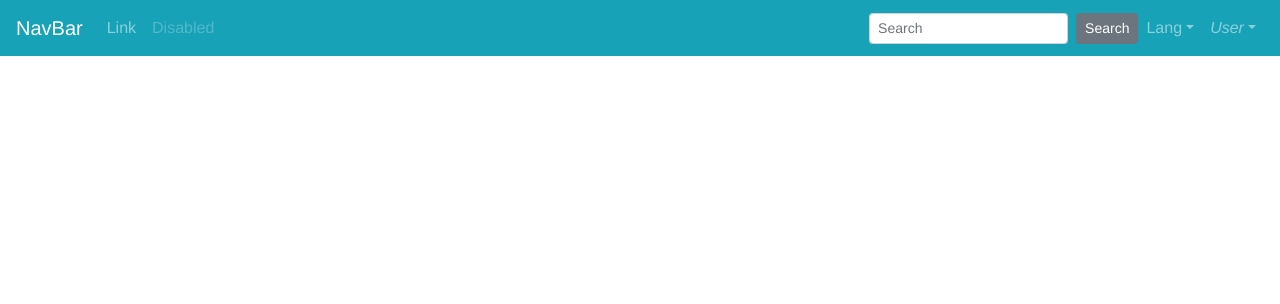
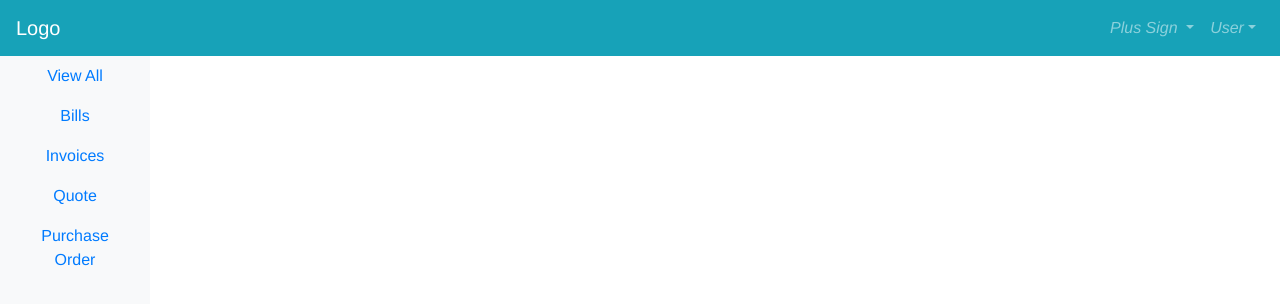
Before and after one commit to chen-gloria/financial-schedule, a Vue app in the folder financial_schedule/frontend/: page / in a window 1280 px wide. Shown: the top 304 px of the page. Built offline with nearby package versions, Linux system fonts and the light colour scheme.

Commit message:
Make sidebar underneath the headbar, make it fixed on the left side, responsive effect is good.

```diff
--- a/financial_schedule/frontend/package.json
+++ b/financial_schedule/frontend/package.json
@@ -11,7 +11,7 @@
     "bootstrap": "^4.3.1",
     "bootstrap-vue": "^2.21.2",
     "core-js": "^3.6.5",
-    "popper.js": "^1.16.0",
+    "popper.js": "^1.16.1",
     "portal-vue": "^2.1.7",
     "vue": "^2.6.11",
     "vue-router": "^3.2.0"
--- a/financial_schedule/frontend/src/App.vue
+++ b/financial_schedule/frontend/src/App.vue
@@ -3,6 +3,12 @@
     <router-view />
   </div>
 </template>
+
+<script>
+export default {
+  name: 'App'
+}
+</script>
 
 <style>
 #app {
--- a/financial_schedule/frontend/src/components/Navbar.vue
+++ b/financial_schedule/frontend/src/components/Navbar.vue
@@ -1,24 +1,16 @@
 <template>
     <div>
         <b-navbar toggleable="lg" type="dark" variant="info">
-            <b-navbar-brand href="#">NavBar</b-navbar-brand>
-
+            <b-navbar-brand href="#">Logo</b-navbar-brand>
             <b-navbar-toggle target="nav-collapse"></b-navbar-toggle>
 
             <b-collapse id="nav-collapse" is-nav>
-            <b-navbar-nav>
-                <b-nav-item href="#">Link</b-nav-item>
-                <b-nav-item href="#" disabled>Disabled</b-nav-item>
-            </b-navbar-nav>
-
                 <!-- Right aligned nav items -->
                 <b-navbar-nav class="ml-auto">
-                <b-nav-form>
-                <b-form-input size="sm" class="mr-sm-2" placeholder="Search"></b-form-input>
-                <b-button size="sm" class="my-2 my-sm-0" type="submit">Search</b-button>
-                </b-nav-form>
-
                     <b-nav-item-dropdown text="Lang" right>
+                        <template #button-content>
+                            <em> Plus Sign </em>
+                        </template>
                         <b-dropdown-item href="#">EN</b-dropdown-item>
                         <b-dropdown-item href="#">ES</b-dropdown-item>
                         <b-dropdown-item href="#">RU</b-dropdown-item>
--- /dev/null
+++ b/financial_schedule/frontend/src/components/Sidebar.vue
@@ -0,0 +1,48 @@
+<template>
+  <div>
+    <b-sidebar id="sidebar-no-header" z-index=-1
+         aria-labelledby="sidebar-no-header-title" width="150px" no-close-on-route-change visible>
+      <template>
+        <div class="p-3">
+          <nav class="mb-3">
+            <b-nav vertical>
+              <b-nav-item active @click="view_all">View All</b-nav-item>
+              <b-nav-item href="#link-1" @click="view_bills">Bills</b-nav-item>
+              <b-nav-item href="#" @click="view_invoices">Invoices</b-nav-item>
+              <b-nav-item href="#" @click="view_quote">Quote</b-nav-item>
+              <b-nav-item href="#" @click="view_porder">Purchase Order</b-nav-item>
+              <!-- <b-button v-b-toggle.sidebar-no-header>Toggle Sidebar</b-button> -->
+            </b-nav>
+          </nav>
+        </div>
+      </template>
+    </b-sidebar>
+  </div>
+</template>
+
+<script>
+export default {
+    methods: {
+        view_all() {
+            console.log("view all");
+            return ""
+        },
+        view_bills() {
+            console.log("view bills");
+        },
+        view_invoices() {
+            console.log("view invoices");
+        },
+        view_quote() {
+            console.log("view quote");
+        },
+        view_porder() {
+            console.log("view purchase order");
+        }
+    }
+}
+</script>
+
+<style>
+
+</style>
--- a/financial_schedule/frontend/src/main.js
+++ b/financial_schedule/frontend/src/main.js
@@ -1,15 +1,16 @@
 import Vue from "vue";
 import App from "./App.vue";
 import router from "./router";
-import { BootstrapVue, IconsPlugin } from 'bootstrap-vue'
+import { BootstrapVue } from 'bootstrap-vue'
+
 // Import Bootstrap an BootstrapVue CSS files (order is important)
 import 'bootstrap/dist/css/bootstrap.css'
 import 'bootstrap-vue/dist/bootstrap-vue.css'
 
+
 Vue.config.productionTip = false;
 
 Vue.use(BootstrapVue)
-Vue.use(IconsPlugin)
 
 new Vue({
   router,
--- a/financial_schedule/frontend/src/views/About.vue
+++ /dev/null
@@ -1,5 +0,0 @@
-<template>
-  <div class="about">
-    <h1>This is an about page</h1>
-  </div>
-</template>
--- a/financial_schedule/frontend/src/views/Home.vue
+++ b/financial_schedule/frontend/src/views/Home.vue
@@ -1,17 +1,19 @@
 <template>
   <div class="home">
     <Navbar/>
+    <Sidebar/>
   </div>
 </template>
 
 <script>
 // @ is an alias to /src
 import Navbar from "@/components/Navbar.vue";
+import Sidebar from "@/components/Sidebar.vue"
 
 export default {
   name: "Home",
   components: {
-    Navbar,
+    Navbar, Sidebar
   },
 };
 </script>
```
Also changed, not shown: financial_schedule/frontend/webpack-stats.json (+1 -1 lines), package.json (+7 -0 lines), 2 other files (tests, documents, lock files or other folders). Lines whose indentation alone changed are shown as unchanged.
